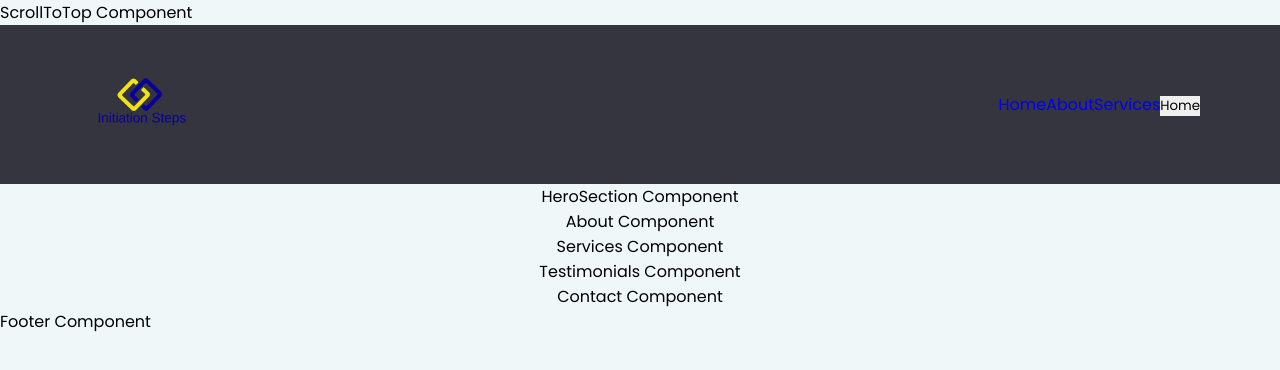
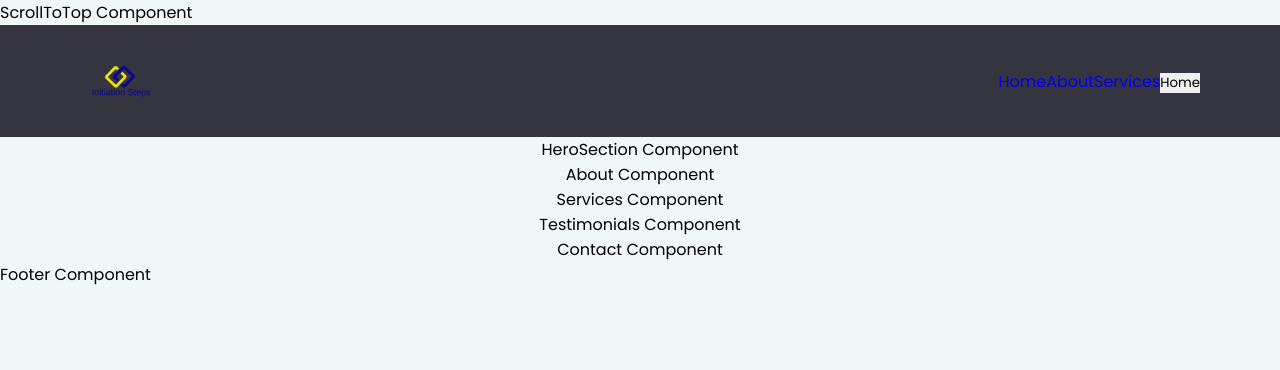
Before and after one commit to cathyAkoth/InitiationSteps, a React (Create React App) app: page / in a window 1280 px wide. Shown: the top 370 px of the page. Built offline with nearby package versions, Linux system fonts and the light colour scheme.

Commit message:
Added Logo styled

```diff
--- a/src/components/Header/index.js
+++ b/src/components/Header/index.js
@@ -11,14 +11,28 @@ const Headers = styled.header`
   position: relative;
   z-index: 500;
 `;
+
+const Logo = styled.a`
+  display: flex;
+  align-items: center;
+  width: 5rem;
+  height: auto;
+  cursor: pointer;
+
+  img{
+    margin-right: 0.5rem;
+  }
+
+`;
 const Header = () => {
   return(
 
   <Headers>
-  <div>
+    <Logo>
+
     <img src={logo} alt="initiation-steps" />
     {/* <h3>Initiation Steps</h3> */}
-  </div>
+  </Logo>
   <nav>
     <a href="#home">Home</a>
     <a href="#about">About</a>
--- a/src/globalStyles.js
+++ b/src/globalStyles.js
@@ -62,7 +62,7 @@ html{
         height:auto;
     }
     img,png{
-        width:60%;
+        width:100%;
         height:auto;
     }
 `;
```
